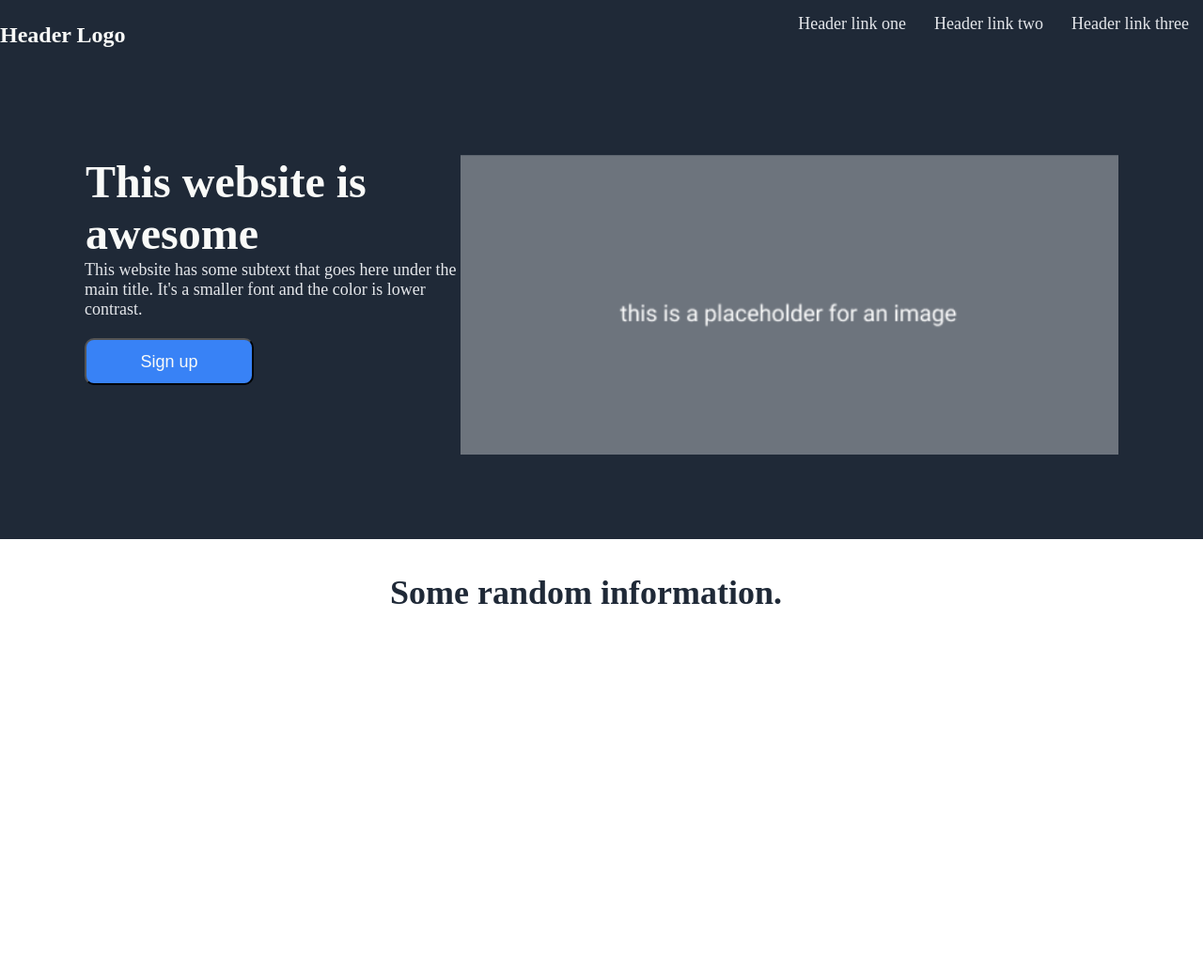
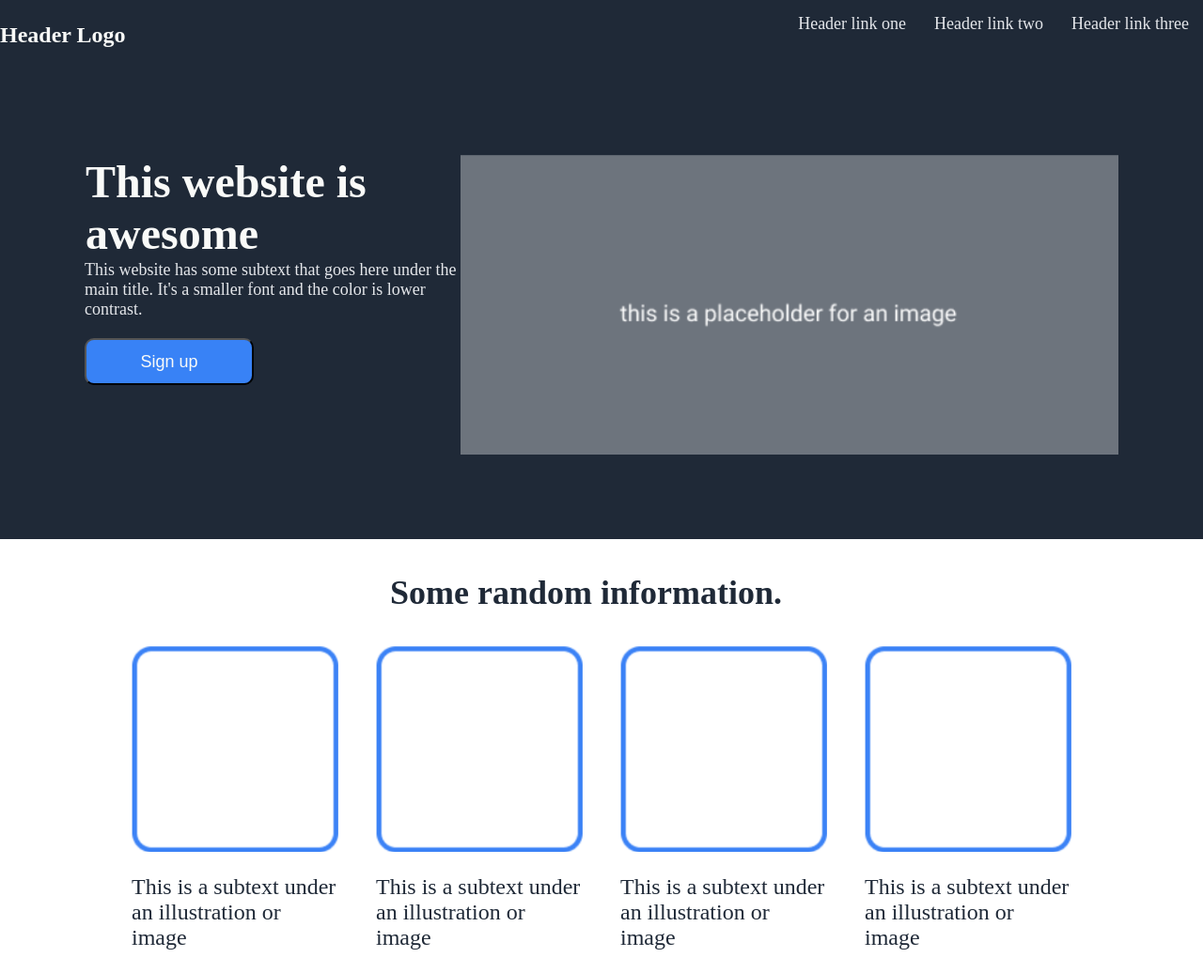
Before and after one commit to Zx-Loh/landing-page-css, a plain HTML site: page index.html in a window 1280 px wide. Shown: the whole page at 94% size. Before the commit the page ends 800 px from the top, so only its background shows below. Drawn offline with Linux system fonts and the light colour scheme.

Commit message:
Add images
Added image display and subtext under information row

```diff
--- a/css/style.css
+++ b/css/style.css
@@ -3,9 +3,9 @@ body {
     height: 100vh;
 }
 
-div {
-    /* border: 2px solid brown; */
-}
+/* div {
+    /* border: 2px solid brown;
+} */
 
 .header-section, .header-links, .hero-section {
     background-color: #1f2937;
@@ -75,3 +75,19 @@ div {
     width: 450px;
     margin: auto;
 }
+
+.vertical-container {
+    display: flex;
+    flex-direction: column;
+    width: 220px;
+}
+
+.black-subtext {
+    color: #1f2937;
+    font-size: 24px;
+}
+
+#img-row {
+    justify-content: space-between;
+    width: 1000px;
+}
--- a/index.html
+++ b/index.html
@@ -46,5 +46,27 @@
             <p>Some random information. </p>
         </div>
 
+        <div class="main-container" id="img-row">
+            <div class="vertical-container">
+                <img src="img/blueImgPlaceholder.png" width="">
+                <p class="black-subtext">This is a subtext under an illustration or image</p>
+            </div>
+
+            <div class="vertical-container">
+                <img src="img/blueImgPlaceholder.png">
+                <p class="black-subtext">This is a subtext under an illustration or image</p>
+            </div>
+
+            <div class="vertical-container">
+                <img src="img/blueImgPlaceholder.png">
+                <p class="black-subtext">This is a subtext under an illustration or image</p>
+            </div>
+
+            <div class="vertical-container">
+                <img src="img/blueImgPlaceholder.png">
+                <p class="black-subtext">This is a subtext under an illustration or image</p>
+            </div>
+        </div>
+
     </body>
 </html>
```
